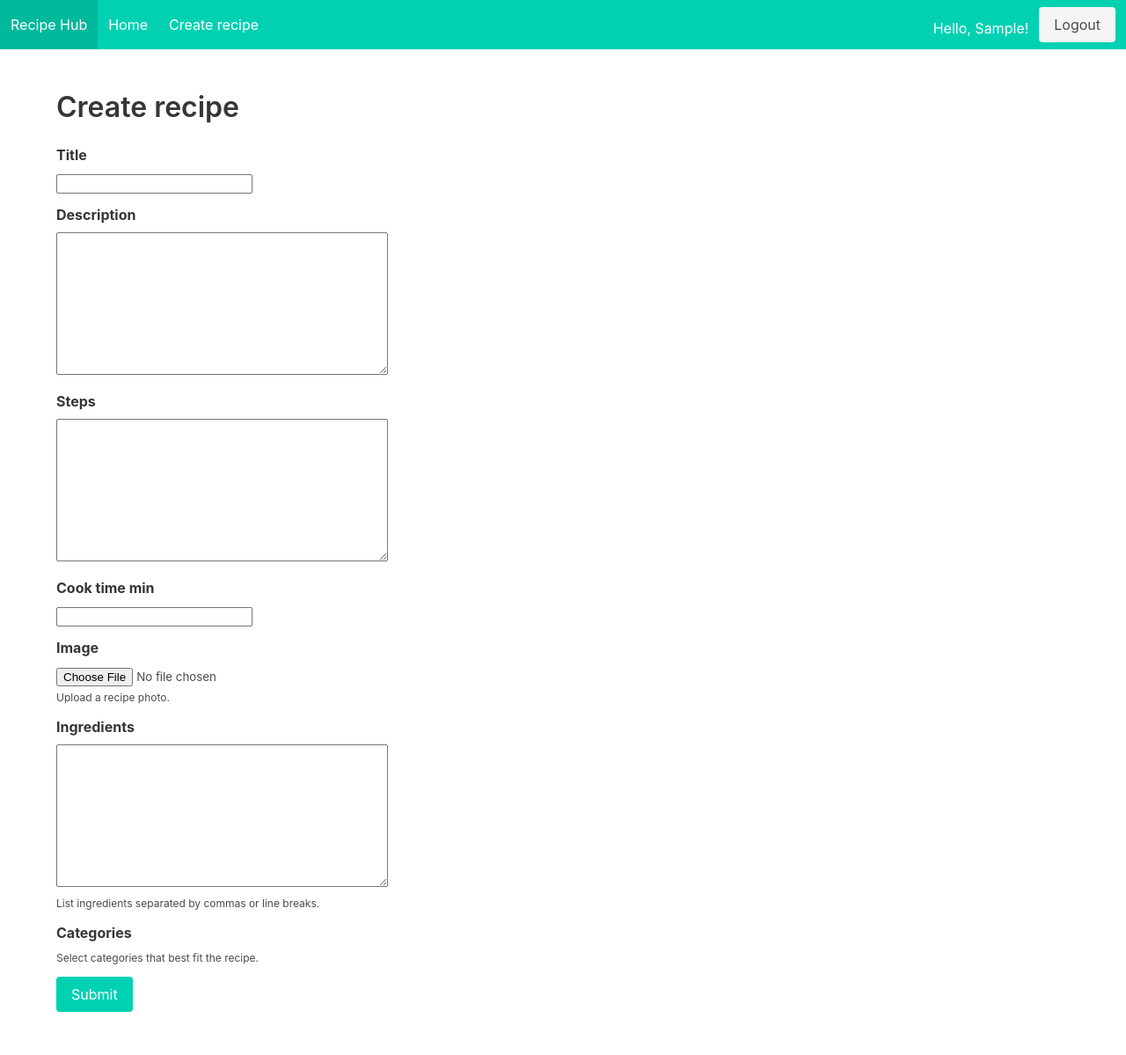
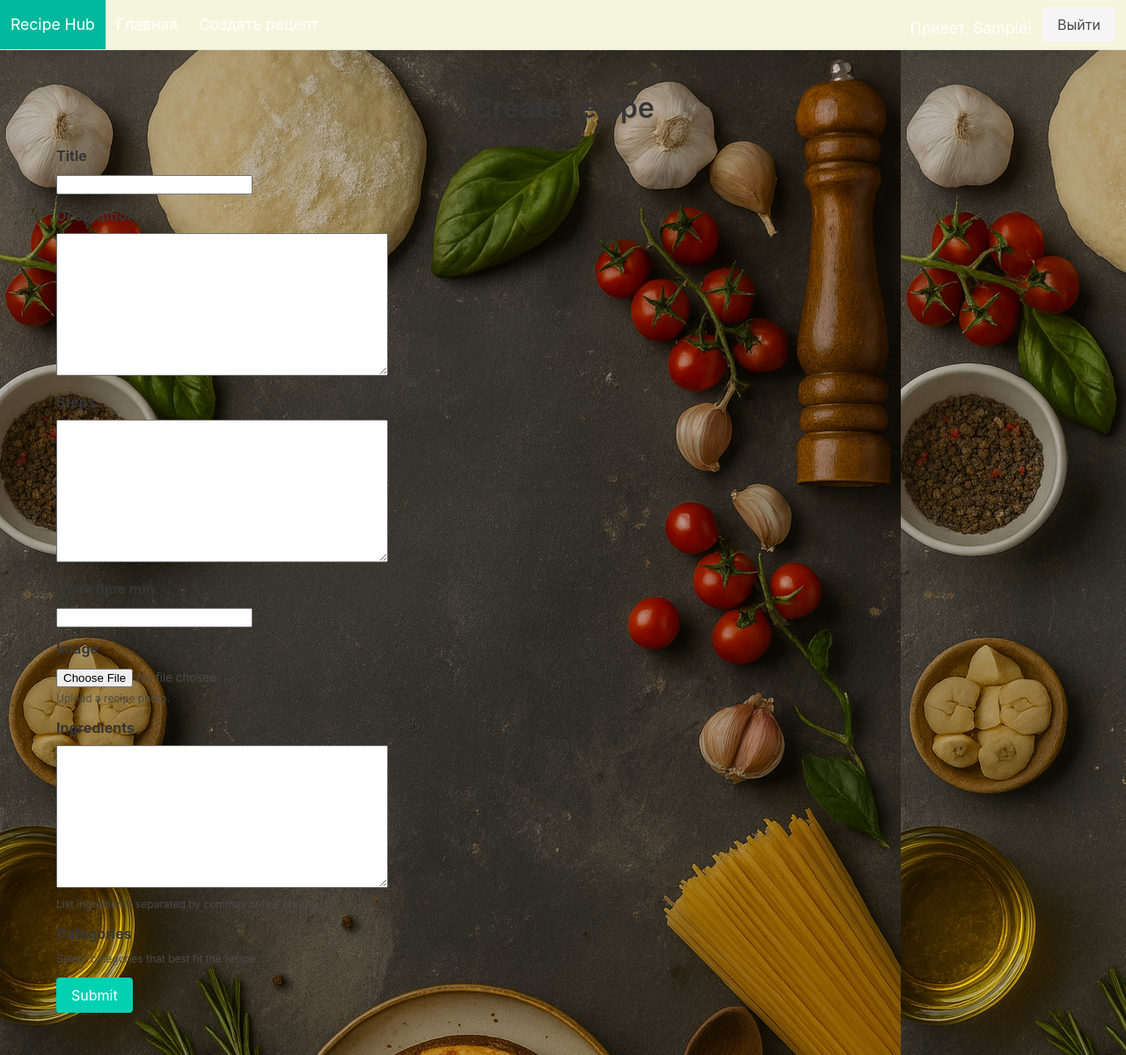
Before and after one commit to Jun3-Alex/django-recipes-app, a Django app: page /recipes/create/ in a window 1280 px wide. Shown: the whole page at 88% size. Before the commit the page ends 1150 px from the top, so only its background shows below. Run offline with Django 4.2, Linux system fonts and the light colour scheme; the visitor is signed in with stand-in values (Sample User, id 1); data that the repository does not hold is empty.

Commit message:
redesign homepage

```diff
--- /dev/null
+++ b/app/recipes/static/css/custom.css
@@ -0,0 +1,69 @@
+/* Custom CSS */
+
+/* Background image for all pages - replace with your own image */
+body {
+    background-image: url('../images/background.png');
+    background-color: #f5f5f5; /* A fallback color */
+}
+
+/* More harmonious header color */
+.navbar.is-primary {
+    background-color: #f5f5dc; /* A warm, neutral beige color */
+    border-bottom: 1px solid #e0e0d1;
+}
+
+.navbar.is-primary .navbar-item,
+.navbar.is-primary .navbar-item a:not(.button) {
+    color: #363636;
+    font-size: 1.1rem;
+}
+
+.navbar.is-primary .navbar-item a:not(.button):hover {
+    background-color: #e5e5e5;
+    color: #363636;
+}
+
+
+/* Recipe card styling to match the image */
+.card {
+    border-radius: 15px;
+    box-shadow: 0 4px 12px rgba(0, 0, 0, 0.1);
+    transition: transform 0.2s ease-in-out;
+}
+
+.card:hover {
+    transform: translateY(-5px);
+}
+
+.card .card-image img {
+    border-top-left-radius: 15px;
+    border-top-right-radius: 15px;
+}
+
+.card .card-content {
+    padding: 1.5rem;
+}
+
+.card .title.is-4 {
+    margin-bottom: 0.75rem;
+    font-size: 1.25rem;
+    font-weight: 600;
+}
+
+.card .title.is-4 a {
+    color: #363636;
+}
+
+.card .title.is-4 a:hover {
+    text-decoration: underline;
+}
+
+/* Center the main title */
+h1.title {
+    text-align: center;
+    margin-bottom: 2rem;
+}
+
+.section {
+    background-color: transparent;
+}
--- a/app/recipes/templates/recipes/base.html
+++ b/app/recipes/templates/recipes/base.html
@@ -4,6 +4,8 @@
     <meta charset="utf-8">
     <title>{% block title %}Recipes{% endblock %}</title>
     <link rel="stylesheet" href="https://cdn.jsdelivr.net/npm/bulma@0.9.4/css/bulma.min.css">
+    {% load static %}
+    <link rel="stylesheet" href="{% static 'css/custom.css' %}">
 </head>
 <body>
 <nav class="navbar is-primary" role="navigation" aria-label="main navigation">
@@ -12,20 +14,20 @@
     </div>
     <div class="navbar-menu">
         <div class="navbar-start">
-            <a class="navbar-item" href="{% url 'recipes:home' %}">Home</a>
+            <a class="navbar-item" href="{% url 'recipes:home' %}">Главная</a>
             {% if user.is_authenticated %}
-                <a class="navbar-item" href="{% url 'recipes:create' %}">Create recipe</a>
+                <a class="navbar-item" href="{% url 'recipes:create' %}">Создать рецепт</a>
             {% endif %}
         </div>
         <div class="navbar-end">
             <div class="navbar-item">
                 <div class="buttons">
                     {% if user.is_authenticated %}
-                        <span class="mr-3">Hello, {{ user.get_short_name|default:user.username }}!</span>
-                        <a class="button is-light" href="{% url 'logout' %}">Logout</a>
+                        <span class="mr-3">Привет, {{ user.get_short_name|default:user.username }}!</span>
+                        <a class="button is-light" href="{% url 'logout' %}">Выйти</a>
                     {% else %}
-                        <a class="button is-light" href="{% url 'login' %}">Log in</a>
-                        <a class="button is-link" href="{% url 'users:signup' %}">Sign up</a>
+                        <a class="button is-light" href="{% url 'login' %}">Войти</a>
+                        <a class="button is-link" href="{% url 'users:signup' %}">Регистрация</a>
                     {% endif %}
                 </div>
             </div>
--- a/app/recipes/templates/recipes/home.html
+++ b/app/recipes/templates/recipes/home.html
@@ -3,10 +3,10 @@
 {% block title %}Home - Recipes{% endblock %}
 
 {% block content %}
-<h1 class="title">Discover new recipes</h1>
+<h1 class="title">Откройте для себя новые рецепты</h1>
 <div class="columns is-multiline">
     {% for recipe in recipes %}
-        <div class="column is-one-third">
+        <div class="column is-half">
             <div class="card">
                 <div class="card-image">
                     <figure class="image is-4by3">
@@ -22,7 +22,7 @@
             </div>
         </div>
     {% empty %}
-        <p>No recipes yet. Be the first to <a href="{% url 'recipes:create' %}">create one</a>!</p>
+        <p>Пока нет рецептов. Будьте первым, кто <a href="{% url 'recipes:create' %}">создаст один</a>!</p>
     {% endfor %}
 </div>
 {% endblock %}
--- a/app/recipes/views.py
+++ b/app/recipes/views.py
@@ -21,10 +21,10 @@ class HomeView(ListView):
 
     def get_queryset(self):  # type: ignore[override]
         count = Recipe.objects.count()
-        if count <= 5:
+        if count <= 4:
             return Recipe.objects.all()
-        # Use database-level random ordering limited to five items for efficiency.
-        return Recipe.objects.order_by("?")[:5]
+        # Use database-level random ordering limited to four items for efficiency.
+        return Recipe.objects.order_by("?")[:4]
 
 
 class RecipeDetailView(DetailView):
```
Also changed, not shown: app/recipes/static/css/images/background.png (added).
